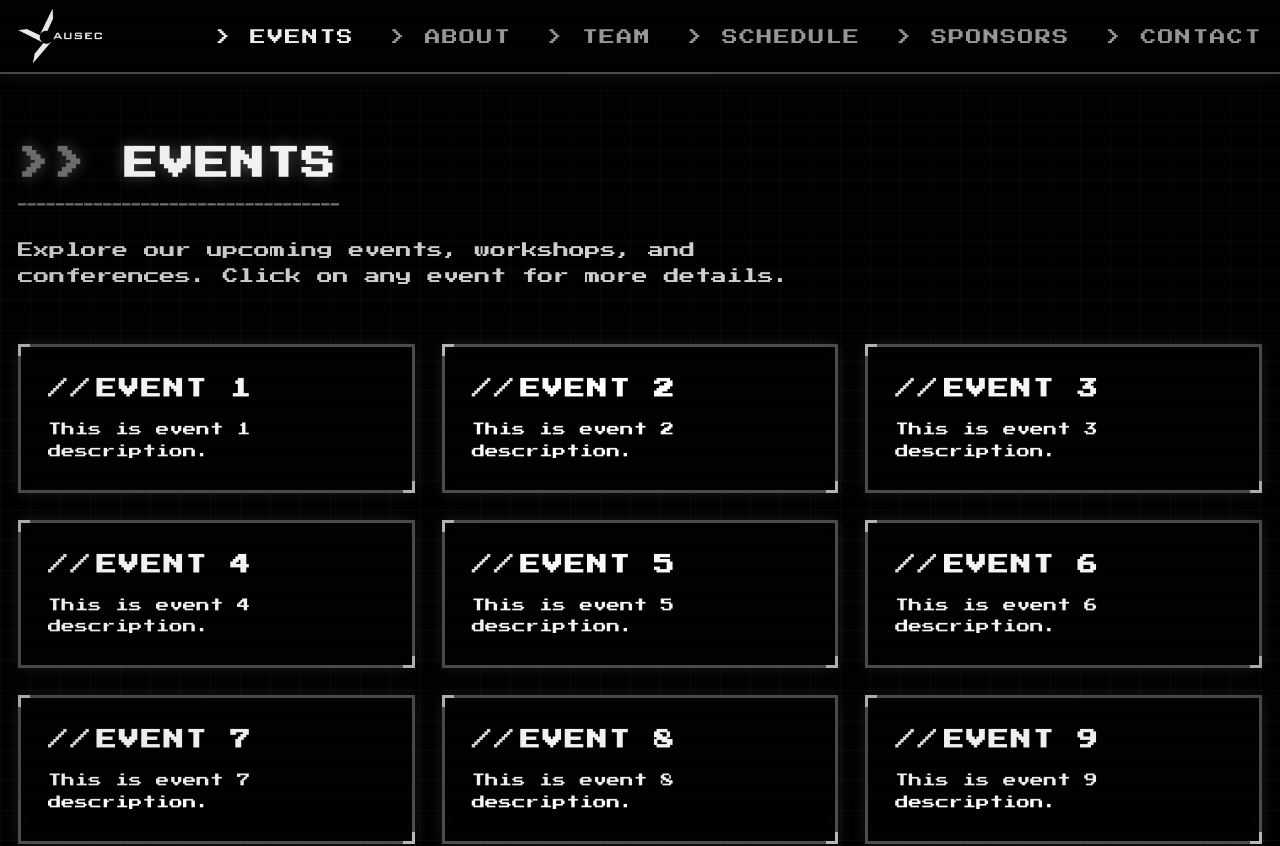
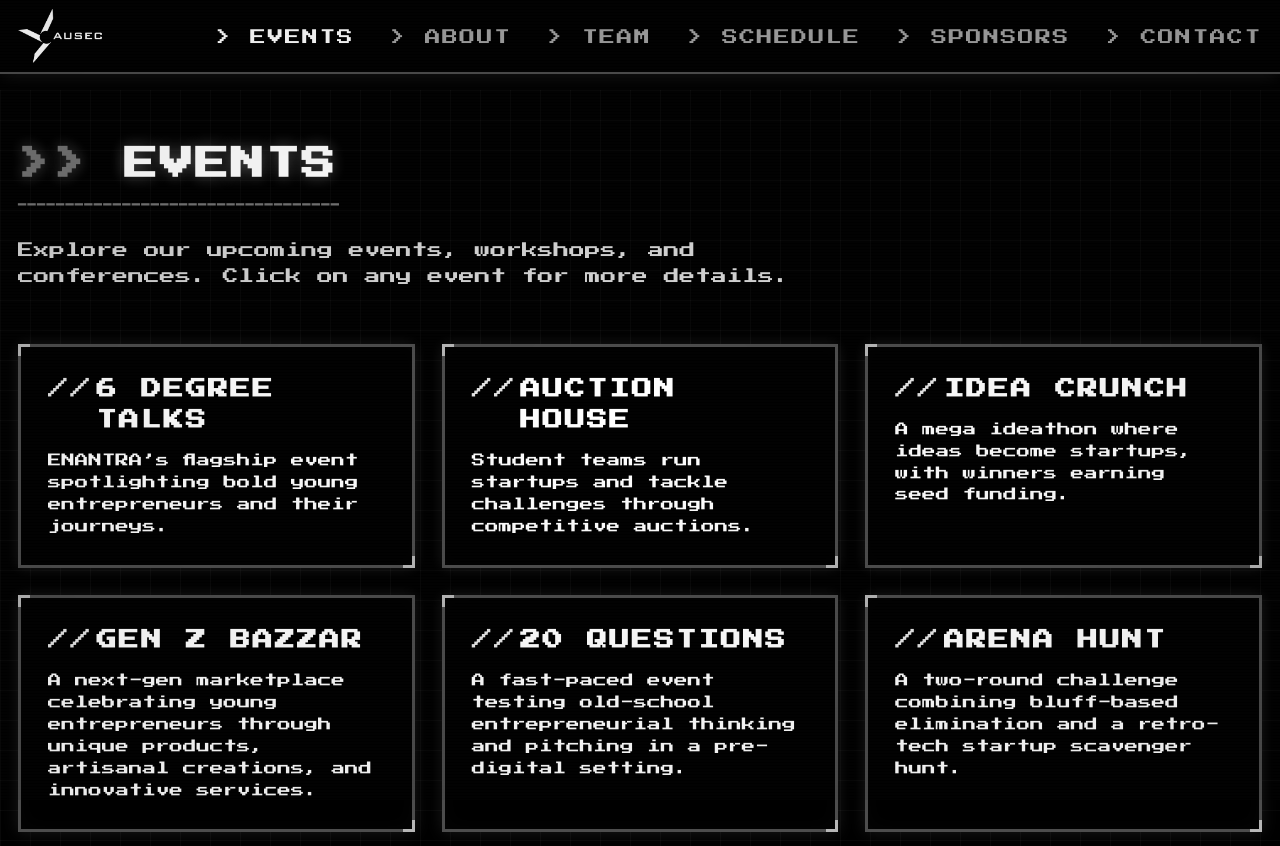
Before and after one commit to PraveenVenktateshNA/Enantra26website, a React (Vite) app: page /events in a window 1280 px wide. Shown: the top 846 px of the page. Built offline with nearby package versions, Linux system fonts and the light colour scheme.

Commit message:
added event name and small desc on the cards

```diff
--- a/src/pages/Events.jsx
+++ b/src/pages/Events.jsx
@@ -10,8 +10,8 @@ export default function Events() {
   const events = [
     {
       id: 1,
-      title: 'Event 1',
-      text: 'This is event 1 description.',
+      title: '6 DEGREE TALKS',
+      text: 'ENANTRA’s flagship event spotlighting bold young entrepreneurs and their journeys.',
       image: 'https://placehold.co/800x600/000000/FFFFFF/png?text=EVENT+1',
       fullDescription: 'This is the full detailed description of Event 1. It provides comprehensive information about what attendees can expect.',
       rules: 'Open to all participants. Team size: 2-4 members. Prior registration required.',
@@ -22,8 +22,8 @@ export default function Events() {
     },
     {
       id: 2,
-      title: 'Event 2',
-      text: 'This is event 2 description.',
+      title: 'AUCTION HOUSE',
+      text: 'Student teams run startups and tackle challenges through competitive auctions.',
       image: 'https://placehold.co/800x600/000000/FFFFFF/png?text=EVENT+2',
       fullDescription: 'This is the full detailed description of Event 2. It provides comprehensive information about what attendees can expect.',
       rules: 'Open to all participants. Individual participation only. No prior experience needed.',
@@ -34,8 +34,8 @@ export default function Events() {
     },
     {
       id: 3,
-      title: 'Event 3',
-      text: 'This is event 3 description.',
+      title: 'IDEA CRUNCH',
+      text: 'A mega ideathon where ideas become startups, with winners earning seed funding.',
       image: 'https://placehold.co/800x600/000000/FFFFFF/png?text=EVENT+3',
       fullDescription: 'This is the full detailed description of Event 3. It provides comprehensive information about what attendees can expect.',
       rules: 'Students only. Team size: 1-3 members. ID card mandatory.',
@@ -46,8 +46,8 @@ export default function Events() {
     },
     {
       id: 4,
-      title: 'Event 4',
-      text: 'This is event 4 description.',
+      title: 'GEN Z BAZZAR',
+      text: 'A next-gen marketplace celebrating young entrepreneurs through unique products, artisanal creations, and innovative services.',
       image: 'https://placehold.co/800x600/000000/FFFFFF/png?text=EVENT+4',
       fullDescription: 'This is the full detailed description of Event 4. It provides comprehensive information about what attendees can expect.',
       rules: 'Open to all. Limited seats available. First come first serve basis.',
@@ -58,8 +58,8 @@ export default function Events() {
     },
     {
       id: 5,
-      title: 'Event 5',
-      text: 'This is event 5 description.',
+      title: '20 QUESTIONS',
+      text: 'A fast-paced event testing old-school entrepreneurial thinking and pitching in a pre-digital setting.',
       image: 'https://placehold.co/800x600/000000/FFFFFF/png?text=EVENT+5',
       fullDescription: 'This is the full detailed description of Event 5. It provides comprehensive information about what attendees can expect.',
       rules: 'Professional experience required. Registration fee applicable.',
@@ -70,8 +70,8 @@ export default function Events() {
     },
     {
       id: 6,
-      title: 'Event 6',
-      text: 'This is event 6 description.',
+      title: 'ARENA HUNT',
+      text: 'A two-round challenge combining bluff-based elimination and a retro-tech startup scavenger hunt.',
       image: 'https://placehold.co/800x600/000000/FFFFFF/png?text=EVENT+6',
       fullDescription: 'This is the full detailed description of Event 6. It provides comprehensive information about what attendees can expect.',
       rules: 'All age groups welcome. Free entry. Refreshments provided.',
@@ -82,8 +82,8 @@ export default function Events() {
     },
     {
       id: 7,
-      title: 'Event 7',
-      text: 'This is event 7 description.',
+      title: 'FIND THE FAKE FOUNDER',
+      text: 'A social deduction game where players uncover the Fake Founder by questioning who truly understands the startup scenario.',
       image: 'https://placehold.co/800x600/000000/FFFFFF/png?text=EVENT+7',
       fullDescription: 'This is the full detailed description of Event 7. It provides comprehensive information about what attendees can expect.',
       rules: 'College students only. Valid ID required. Team limit: 5 members.',
@@ -94,8 +94,8 @@ export default function Events() {
     },
     {
       id: 8,
-      title: 'Event 8',
-      text: 'This is event 8 description.',
+      title: "REBOOT '94",
+      text: 'An immersive 1994-themed escape room where teams save a failing startup by solving puzzles under pressure.',
       image: 'https://placehold.co/800x600/000000/FFFFFF/png?text=EVENT+8',
       fullDescription: 'This is the full detailed description of Event 8. It provides comprehensive information about what attendees can expect.',
       rules: 'Industry professionals preferred. Networking session included.',
```
